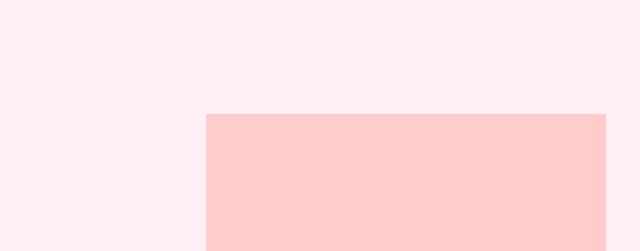
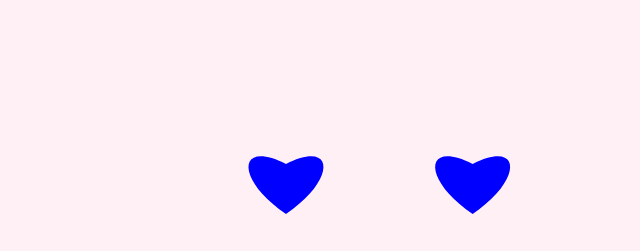
Before and after one commit to gabriellimacardoso9-cloud/progirassol, a plain HTML site: page index.html in a window 1280 px wide. Shown: the part 86-337 px from the top of the page, without its empty margins (332-972 px from the left). Drawn offline with Linux system fonts and the light colour scheme.

Commit message:
Update index.html

```diff
--- a/index.html
+++ b/index.html
@@ -58,13 +58,10 @@ function drawHeart(x, y, size) {
 }
 
 function draw() {
-  // Cor do fundo
-  ctx.fillStyle = '#ffcccc'; // vermelho claro
-  ctx.fillRect(0, 0, canvas.width, canvas.height);
 
   // Desenhar dois corações
-  drawHeart(canvas.width / 3, canvas.height / 2, 50);
-  drawHeart(2 * canvas.width / 3, canvas.height / 2, 50);
+  drawHeart(canvas.width / 5, canvas.height / 8, 50);
+  drawHeart(2 * canvas.width / 3, canvas.height / 8, 50);
 }
 
 draw();
```
